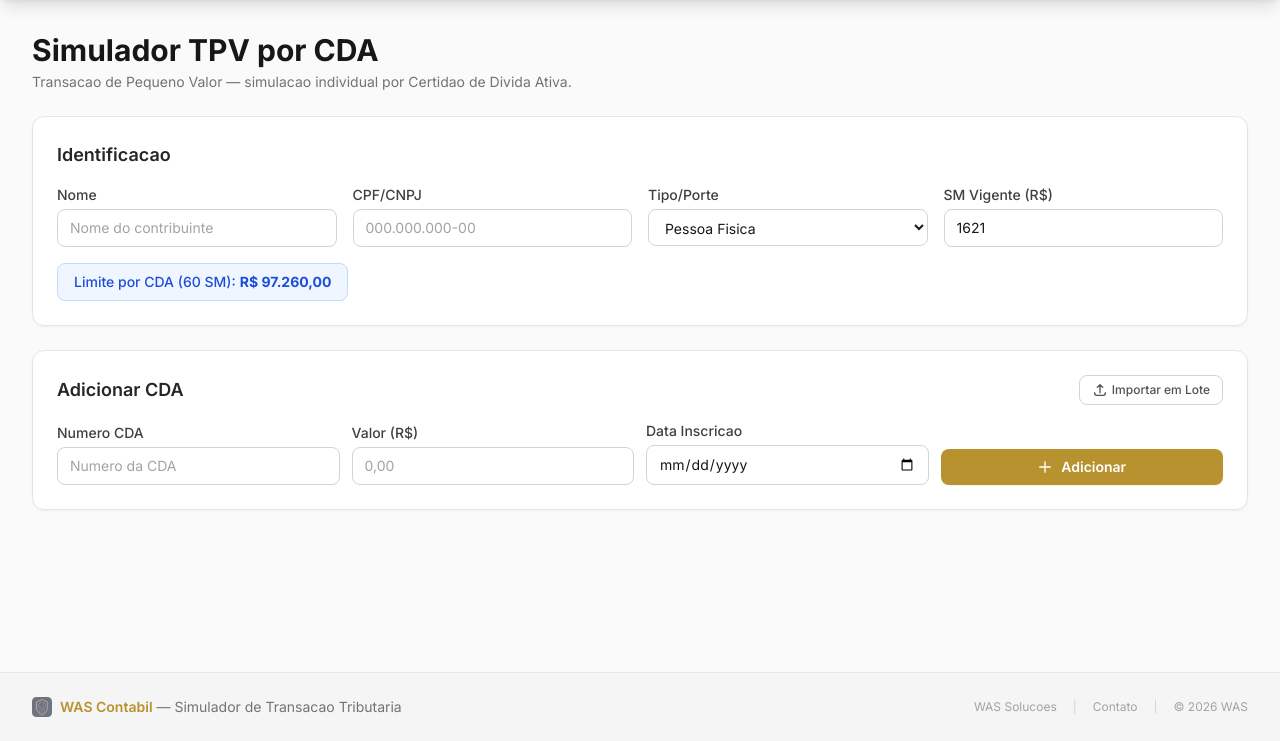
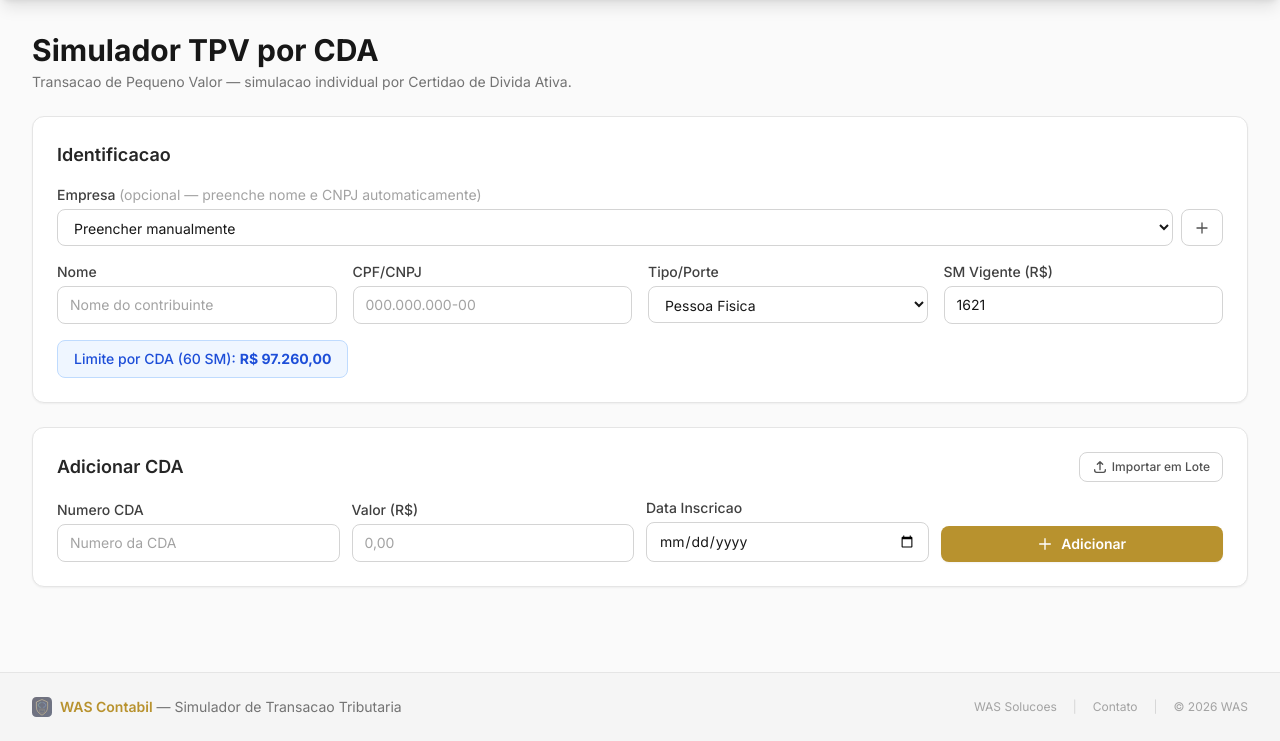
Before and after one commit to williamroot/was-contabil, a Django app: page /tpv/simulador/ in a window 1280 px wide. Shown: the part 64-805 px from the top of the page. Run offline with Django 5.2, Linux system fonts and the light colour scheme; the visitor is signed in with stand-in values (Sample User, id 1); data that the repository does not hold is empty; some libraries are stand-ins or nearby versions.

Commit message:
feat: vincular empresa ao TPV (unificacao das ferramentas)
- Model SimulacaoTPV: FK empresa (opcional, SET_NULL)
- Serializer: aceita empresa_id (optional)
- View: prioriza nome/cnpj da empresa cadastrada
- Template: seletor de empresa + cadastro inline rapido
- Migration 0003

```diff
--- a/apps/tpv/serializers.py
+++ b/apps/tpv/serializers.py
@@ -37,17 +37,23 @@ class CDARequestSerializer(serializers.Serializer):
 class TPVSimulacaoRequestSerializer(serializers.Serializer):
     """Serializer de entrada para simulação TPV completa."""
 
+    empresa_id = serializers.UUIDField(
+        required=False,
+        allow_null=True,
+        default=None,
+        help_text="UUID da empresa cadastrada (opcional).",
+    )
     nome_contribuinte = serializers.CharField(
         max_length=300,
         required=False,
         default="",
-        help_text="Nome do contribuinte.",
+        help_text="Nome do contribuinte (ignorado se empresa_id preenchido).",
     )
     cpf_cnpj = serializers.CharField(
         max_length=18,
         required=False,
         default="",
-        help_text="CPF ou CNPJ do contribuinte.",
+        help_text="CPF ou CNPJ (ignorado se empresa_id preenchido).",
     )
     tipo_porte = serializers.CharField(
         help_text="Tipo do contribuinte: PF, ME ou EPP.",
--- a/templates/tpv/simulador_cda.html
+++ b/templates/tpv/simulador_cda.html
@@ -18,6 +18,32 @@
   <!-- Identificacao -->
   <div class="bg-white dark:bg-surface-800 rounded-xl shadow-sm border border-surface-200 dark:border-surface-700 p-4 sm:p-6">
     <h2 class="text-lg font-semibold text-surface-800 dark:text-surface-200 mb-4">Identificacao</h2>
+
+    <!-- Empresa (opcional) -->
+    <div class="mb-4" x-data="{ empresas: [], empresaId: '', showNova: false, nova: {nome:'',cnpj:'',porte:'ME/EPP',honorarios_percentual:0} }"
+         x-init="fetch('/api/v1/empresas/').then(r=>r.json()).then(d=>{empresas=d.results||d})">
+      <label class="block text-sm font-medium text-surface-700 dark:text-surface-300 mb-1">Empresa <span class="text-surface-400 font-normal">(opcional — preenche nome e CNPJ automaticamente)</span></label>
+      <div class="flex gap-2">
+        <select x-model="empresaId" @change="if(empresaId){let e=empresas.find(x=>x.id==empresaId);if(e){form.nome=e.nome;form.cpf_cnpj=e.cnpj;form.empresa_id=e.id}}"
+                class="flex-1 rounded-lg border border-surface-300 dark:border-surface-600 bg-white dark:bg-surface-900 px-3 py-2 text-sm focus:border-brand-500 focus:ring-2 focus:ring-brand-500/20 transition-all duration-200">
+          <option value="">Preencher manualmente</option>
+          <template x-for="emp in empresas" :key="emp.id">
+            <option :value="emp.id" x-text="emp.nome + ' — ' + emp.cnpj"></option>
+          </template>
+        </select>
+        <button type="button" @click="showNova=!showNova" class="flex-shrink-0 rounded-lg border border-surface-300 dark:border-surface-600 px-3 py-2 text-sm text-surface-600 dark:text-surface-400 hover:bg-surface-50 dark:hover:bg-surface-700 transition-colors" title="Cadastrar nova empresa">
+          <svg class="h-4 w-4" fill="none" viewBox="0 0 24 24" stroke-width="2" stroke="currentColor"><path stroke-linecap="round" stroke-linejoin="round" d="M12 4.5v15m7.5-7.5h-15"/></svg>
+        </button>
+      </div>
+      <div x-show="showNova" x-cloak class="mt-3 p-3 rounded-lg border border-brand-200 dark:border-brand-800 bg-brand-50/50 dark:bg-brand-900/10">
+        <div class="grid grid-cols-1 sm:grid-cols-3 gap-2">
+          <input type="text" x-model="nova.nome" placeholder="Razao social" class="rounded-lg border border-surface-300 dark:border-surface-600 bg-white dark:bg-surface-900 px-3 py-2 text-sm focus:ring-2 focus:ring-brand-400">
+          <input type="text" x-model="nova.cnpj" placeholder="CNPJ" class="rounded-lg border border-surface-300 dark:border-surface-600 bg-white dark:bg-surface-900 px-3 py-2 text-sm focus:ring-2 focus:ring-brand-400">
+          <button type="button" @click="fetch('/api/v1/empresas/',{method:'POST',headers:{'Content-Type':'application/json','X-CSRFToken':document.querySelector('[name=csrfmiddlewaretoken]')?.value||''},body:JSON.stringify(nova)}).then(r=>r.json()).then(e=>{empresas.push(e);empresaId=e.id;form.nome=e.nome;form.cpf_cnpj=e.cnpj;form.empresa_id=e.id;showNova=false;nova={nome:'',cnpj:'',porte:'ME/EPP',honorarios_percentual:0}})" class="rounded-lg bg-brand-500 px-4 py-2 text-sm font-semibold text-white hover:bg-brand-600 transition-colors">Salvar</button>
+        </div>
+      </div>
+    </div>
+
     <div class="grid grid-cols-1 sm:grid-cols-2 lg:grid-cols-4 gap-4">
       <div>
         <label for="nome" class="block text-sm font-medium text-surface-700 dark:text-surface-300 mb-1">Nome</label>
```
Also changed, not shown: apps/tpv/models.py (+9 -0 lines), apps/tpv/views.py (+15 -2 lines), apps/tpv/migrations/0003_simulacaotpv_empresa.py (added).
